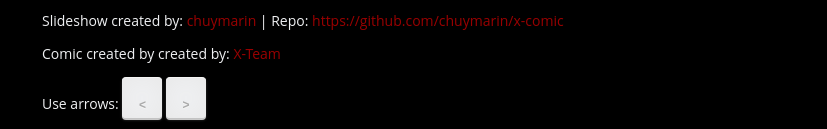
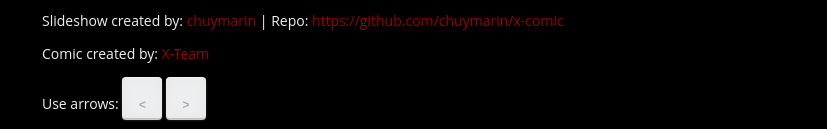
Before and after one commit to chuymarin/x-comic, a plain HTML site: page index.html in a window 1280 px wide. Shown: the part 817-946 px from the top of the page, without its empty margins (226-1053 px from the left). Drawn offline with nearby package versions, Linux system fonts and the light colour scheme.

Commit message:
Correcting typos

```diff
--- a/index.html
+++ b/index.html
@@ -702,7 +702,7 @@
 
         <footer class="issue-footer">
             <p class="byline">Slideshow created by: <a href="https://github.com/chuymarin">chuymarin</a> | Repo: <a href="https://github.com/chuymarin/x-comic">https://github.com/chuymarin/x-comic</a></p>
-            <p class="byline">Comic created by created by: <a href="http://comics.x-team.com/portfolio/issue-1/">X-Team</a></p>
+            <p class="byline">Comic created by: <a href="http://comics.x-team.com/portfolio/issue-1/">X-Team</a></p>
             <p class="byline">Use arrows: <span class="key"><</span> <span class="key">></span></p>
         </footer>
 
```
